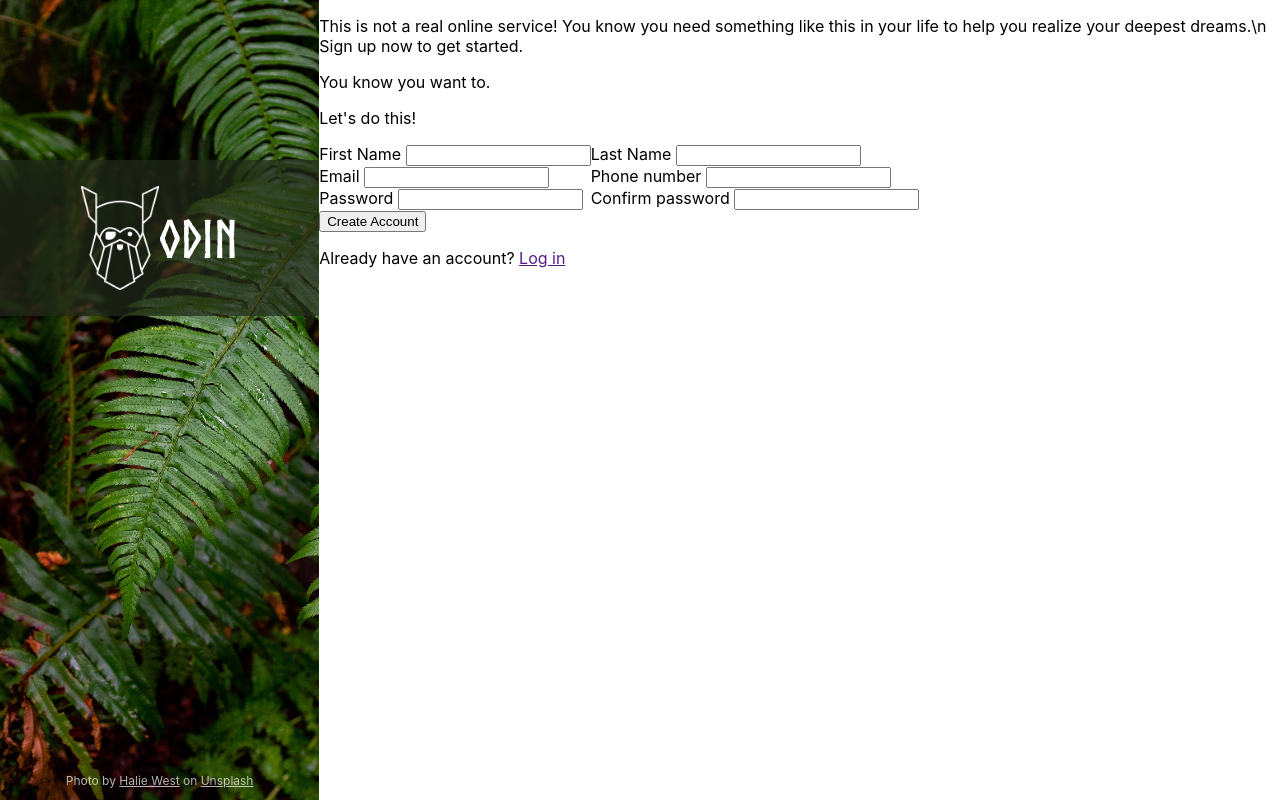
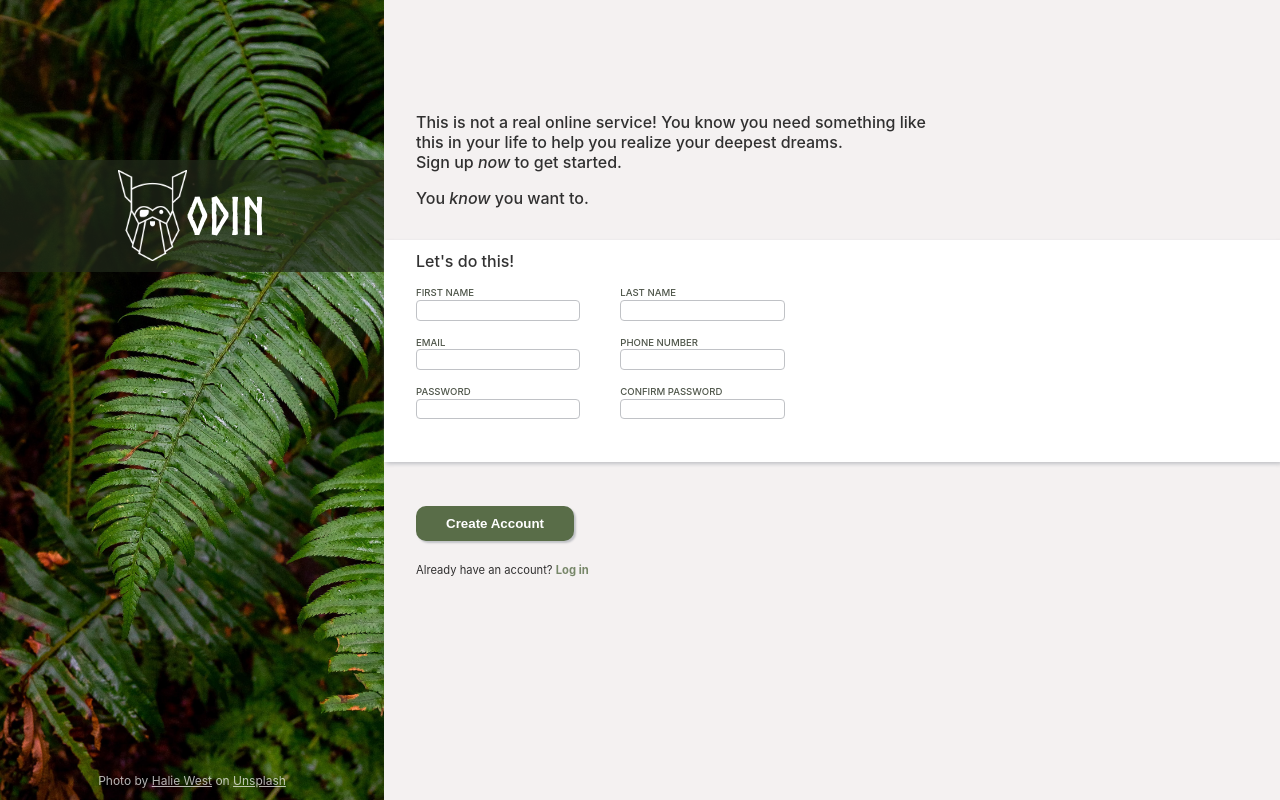
Before and after one commit to melladoma/odin-signup-form, a plain HTML site: page index.html in a window 1280 px wide. Drawn offline with Linux system fonts and the light colour scheme.

Commit message:
basic form styling done

```diff
--- a/index.html
+++ b/index.html
@@ -19,7 +19,8 @@
 
     <div class="main-panel">
         <div class="hero">
-            <p> This is not a real online service! You know you need something like this in your life to help you realize your deepest dreams.\n Sign up <span>now</span> to get started.</p>
+            <p> This is not a real online service! You know you need something like this in your life to help you realize your deepest dreams.</p>
+            <p>Sign up <span>now</span> to get started.</p>
             <p>You <span>know</span> you want to.</p>
         </div>
 
@@ -29,30 +30,30 @@
                     <div class="form">
                         <div class="form-left">
                             <div>
-                                <label for="firstName">First Name</label>
+                                <label for="firstName">FIRST NAME</label>
                                 <input type="text" id="firstName" name="firstName">
                             </div>
                             <div>
-                                <label for="userMail">Email</label>
+                                <label for="userMail">EMAIL</label>
                                 <input type="email" id="userMail" name="userMail">
                             </div>
                             <div>
-                                <label for="password1">Password</label>
+                                <label for="password1">PASSWORD</label>
                                 <input type="password" id="password1" name="password1">
                             </div>
                         </div>
 
                         <div class="form-right">
                             <div>
-                                <label for="lastName">Last Name</label>
+                                <label for="lastName">LAST NAME</label>
                                 <input type="text" id="lastName" name="lastName">
                             </div>
                             <div>
-                                <label for="userPhone">Phone number</label>
+                                <label for="userPhone">PHONE NUMBER</label>
                                 <input type="tel" id="userPhone" name="userPhone">
                             </div>
                             <div>
-                                <label for="password2">Confirm password</label>
+                                <label for="password2">CONFIRM PASSWORD</label>
                                 <input type="password" id="password2" name="password2">
                             </div>
                         </div>
--- a/styles.css
+++ b/styles.css
@@ -12,6 +12,7 @@ body{
     font-family: -apple-system, BlinkMacSystemFont, 'Segoe UI', Roboto, Oxygen, Ubuntu, Cantarell, 'Open Sans', 'Helvetica Neue', sans-serif;
 }
 
+/*-----LEFT PANEL*/
 
 .left-panel{
     background: url('./resources/background_halie-west_large.jpg');
@@ -29,7 +30,7 @@ body{
     justify-content: center;
     background-color:  rgb(34, 42, 27,0.7);
     font-size: 52px;
-    padding:0.5em;
+    padding:0.2em;
     margin-top:20vh;
 }
 .left-panel p,
@@ -47,9 +48,95 @@ h1{
     padding:0;
 }
 .logo-div img{
-height:2em;
+height:1.75em;
+}
+
+/*-----MAIN PANEL*/
+.main-panel{
+    font-size:16px;
+    flex: 1 0 0%;
+    background-color: hsl(0, 10%, 95%);
+}
+.hero{
+    margin-top: 10vh;
+    width:40vw;
+    padding:2em;
+}
+.main-panel p{
+margin:0;
+font-weight: 500;
+opacity:0.8;
+}
+.hero p:last-child{
+    margin-top: 1em;;
+}
+.hero span{
+    font-style: italic;
+}
+
+.form-panel{
+    background-color:white;
+    padding:0.7em 2em;
+    box-shadow: 2px 2px 4px #c0c2c6;
 }
 
 .form{
     display:flex;
+    gap:40px;
+    margin-top:1em;
 }
+.form div{
+    margin-bottom:1em;
+}
+label {
+display:block;
+font-size: 0.6em;
+color:rgb(34, 42, 27,0.8);
+font-weight: 500;
+}
+
+input{
+    border:#c0c2c6 1px solid;
+    border-radius: 4px;
+    padding:0.3em;
+    width:25ch;
+    font-size: 0.7em;
+}
+
+input:focus{
+    border: 1px solid blue;
+    box-shadow:#c0c2c6 1px 1px 3px;
+    box-sizing: border-box;
+}
+
+.cta-panel{
+    padding:0.7em 2em;
+    margin-top:2em;
+}
+
+.cta-panel p {
+    margin-top:2em;
+    font-size: 0.7em;
+    font-weight: 400;
+}
+
+.cta-panel a {
+    color:#596D48;
+    text-decoration: none;
+    font-weight: 700;
+}
+
+button{
+    background-color: #596D48;
+    padding: 10px 30px;
+    color:white;
+    font-weight: 700;
+    border:none;
+    border-radius: 10px;
+    box-shadow: #c0c2c6 2px 2px 2px;
+}
+
+button:hover{
+    box-shadow: none;
+    opacity:0.8;
+}
```
